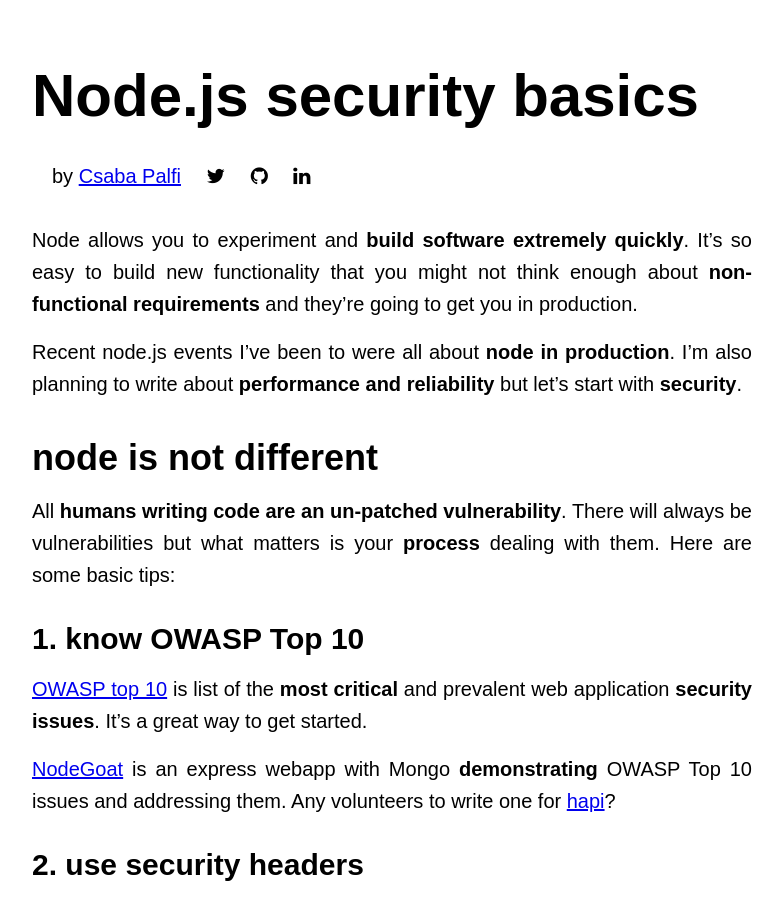
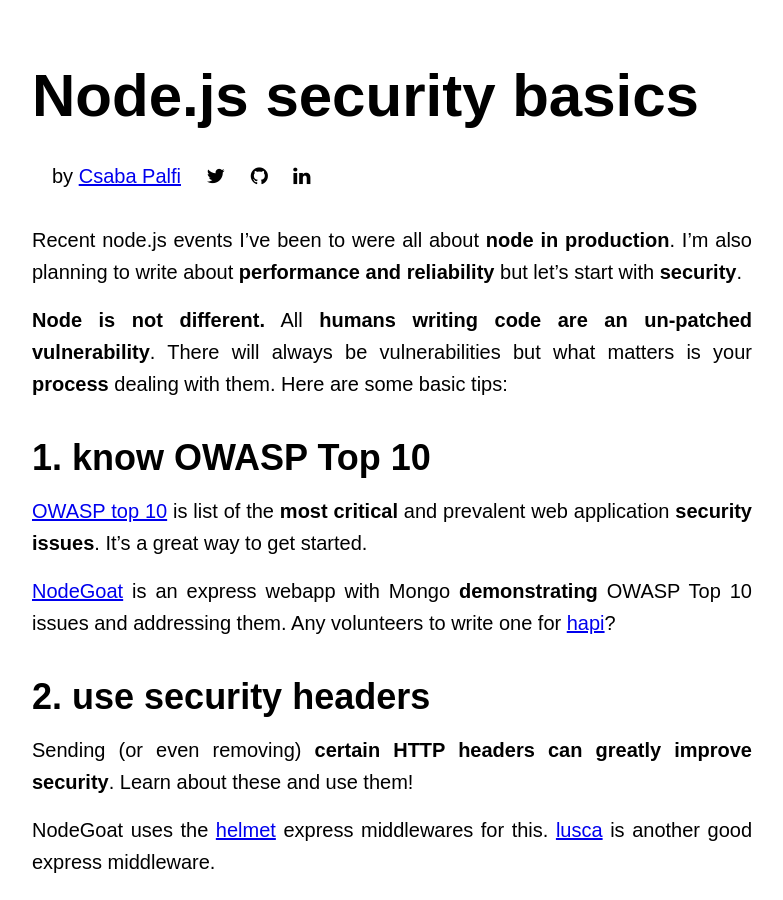
Before and after one commit to dublado/csabapalfi.github.io, a Jekyll site: the page built from _posts/2014-09-16-node-security-basics.md, in a window 1280 px wide and 900 px high. Shown: the whole window, without its empty margins (248-1031 px from the left). Built offline with Jekyll 4.4.1, drawn with Linux system fonts in a browser that asks for light colours; some web fonts are replaced; Markdown is read by kramdown in place of the engine named in the settings.

Commit message:
better intro and reformatting

````diff
--- a/_posts/2014-09-16-node-security-basics.md
+++ b/_posts/2014-09-16-node-security-basics.md
@@ -2,21 +2,17 @@
 title: Node.js security basics
 ---
 
-Node allows you to experiment and **build software extremely quickly**. It's so easy to build new functionality that you might not think enough  about **non-functional requirements** and they're going to get you in production.
-
 Recent node.js events I've been to were all about **node in production**. I'm also planning to write about **performance and reliability** but let's start with **security**.
 
-## node is not different
+**Node is not different.** All **humans writing code are an un-patched vulnerability**. There will always be vulnerabilities but what matters is your **process** dealing with them. Here are some basic tips:
 
-All **humans writing code are an un-patched vulnerability**. There will always be vulnerabilities but what matters is your **process** dealing with them. Here are some basic tips:
-
-### 1. know OWASP Top 10
+## 1. know OWASP Top 10
 
 [OWASP top 10](https://www.owasp.org/index.php/Top_10_2013-Top_10) is list of the **most critical** and prevalent web application **security issues**. It's a great way to get started.
 
 [NodeGoat](https://github.com/OWASP/NodeGoat) is an express webapp with Mongo **demonstrating** OWASP Top 10 issues and addressing them. Any volunteers to write one for [hapi](http://hapijs.com/)?
 
-### 2. use security headers
+## 2. use security headers
 
 Sending (or even removing) **certain HTTP headers can greatly improve security**. Learn about these and use them!
 
@@ -24,7 +20,7 @@ NodeGoat uses the [helmet](https://www.npmjs.org/package/helmet) express middlew
 
 Hapi supports a lot of these headers out of the box.
 
-### 3. ```require``` responsibly
+## 3. ```require``` responsibly
 
 You're responsible for the modules you ```require```. Do you at least check number of installs on npm? Do you check open issues on Github?
 
@@ -32,7 +28,7 @@ The [node security project](https://nodesecurity.io/) is an ambitious community
 
 They provide a [command line tool](https://www.npmjs.org/package/nsp), Grunt task, an API ([example](https://nodesecurity.io/validate/crumb/2.0.0)). Closer integration with npm is coming as well.
 
-### 4. never trust user input
+## 4. never trust user input
 
 It's so easy to forget that users don't always [mean well](http://xkcd.com/327/). **Always validate request params and body** instead of just building mongo queries based on them.
 
@@ -42,11 +38,11 @@ With hapi make sure you check out [joi](https://github.com/hapijs/joi) - their a
 
 Node.js services sometimes just proxy through other backends. Make sure you only pass validated input through.
 
-### 5. prevent command injection
+## 5. prevent command injection
 
 The ```exec``` method in the [child_process](http://nodejs.org/api/child_process.html) can be dangerous as it gets it's whole command as a String. If the wrong thing get concatenated in there it'll hurt. Just make sure you use **```execFile``` or ```spawn```** instead as **they get arguments as an array**. Read [this post](https://blog.liftsecurity.io/2014/08/19/Avoid-Command-Injection-Node.js) to learn more.
 
-### 6. do crypto well
+## 6. do crypto well
 
 Watch out for cases when **depcrypting garbage doesn't throw error** (Have tests for these scenarios).
 
@@ -54,11 +50,11 @@ Actually, **just use HMAC** but watch out for timing attacks. ([cryptiles](https
 
 Checkout [cryptopals.com](http://cryptopals.com/) if you want to deeply understad crypto.
 
-### +1 two-factor auth
+## +1 two-factor auth
 
 Turn on two-factor auth wherever you can. Seriously. Use [Authy Bluetooth](https://www.authy.com/thefuture#bluetooth) if you don't like typing tokens.
 
-### +2 AWS IAM rocks
+## +2 AWS IAM rocks
 
 Don't hardcode AWS access keys, ever. **IAM policies** are amazing and seamlessly integrated to the SDK. Use it. I think this is worth it's own post.
 
````
